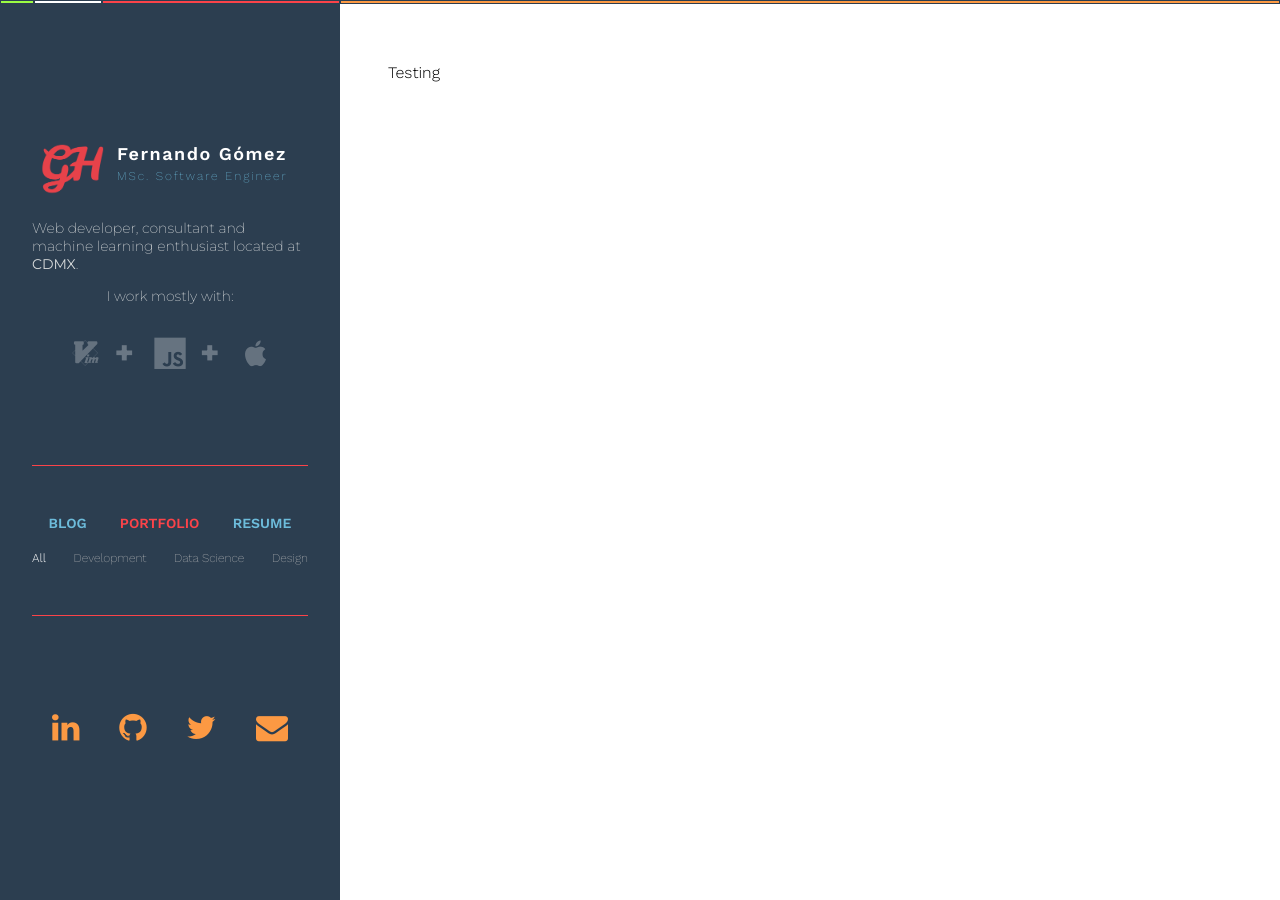
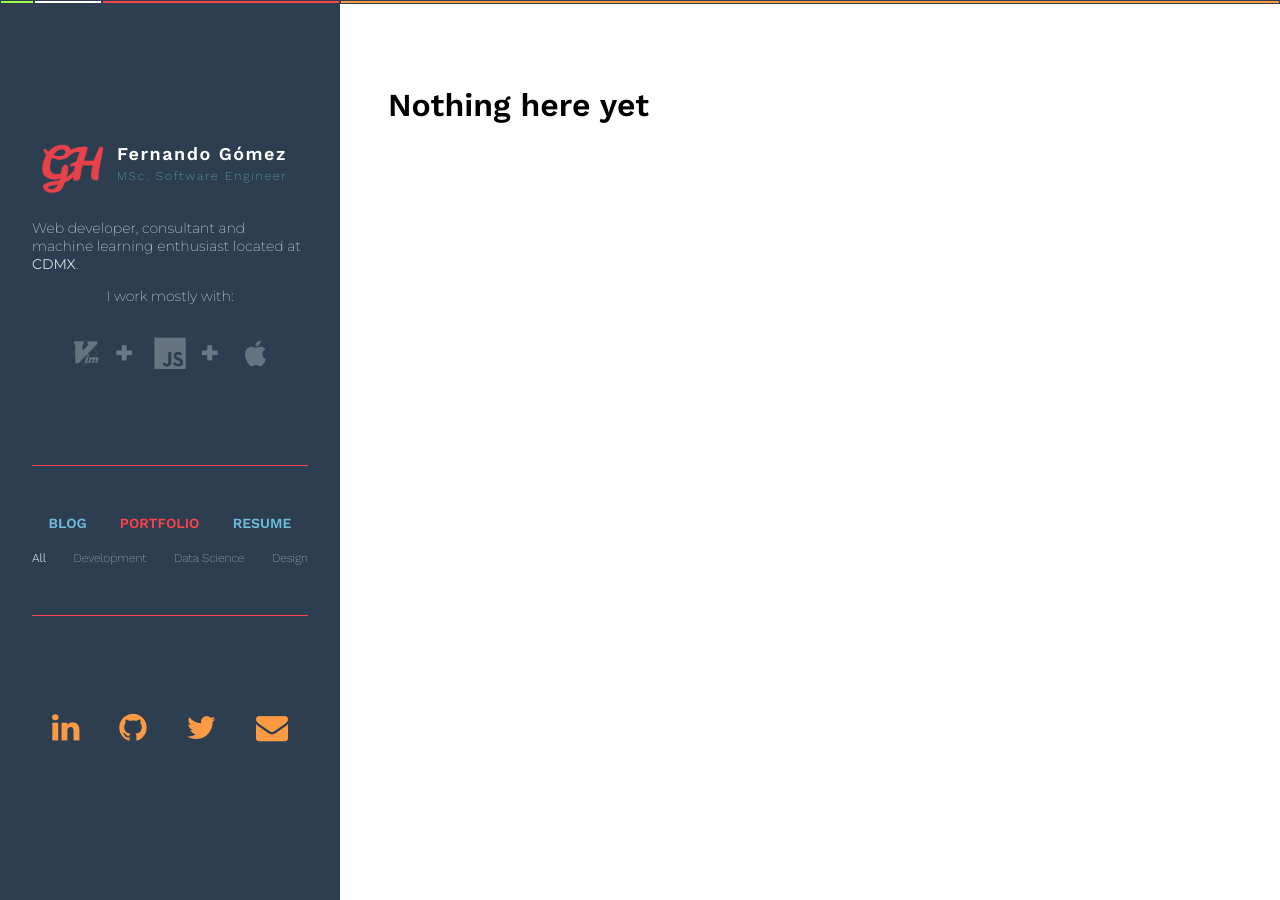
Before and after one commit to gomezhyuuga/gomezhyuuga.github.io, a Jekyll site: the page built from index.md, in a window 1280 px wide. Built offline with Jekyll 4.4.1, drawn with Linux system fonts in a browser that asks for light colours.

Commit message:
Updated initial message

```diff
--- a/_layouts/home.html
+++ b/_layouts/home.html
@@ -2,4 +2,6 @@
 layout: portfolio
 ---
 
-Testing
+<p class="hero">
+  Nothing here yet
+</p>
--- a/_sass/gh.scss
+++ b/_sass/gh.scss
@@ -295,3 +295,9 @@ body {
     }
   }
 }
+
+
+p.hero {
+  font-weight: $font-bold;
+  font-size: 2em;
+}
```
